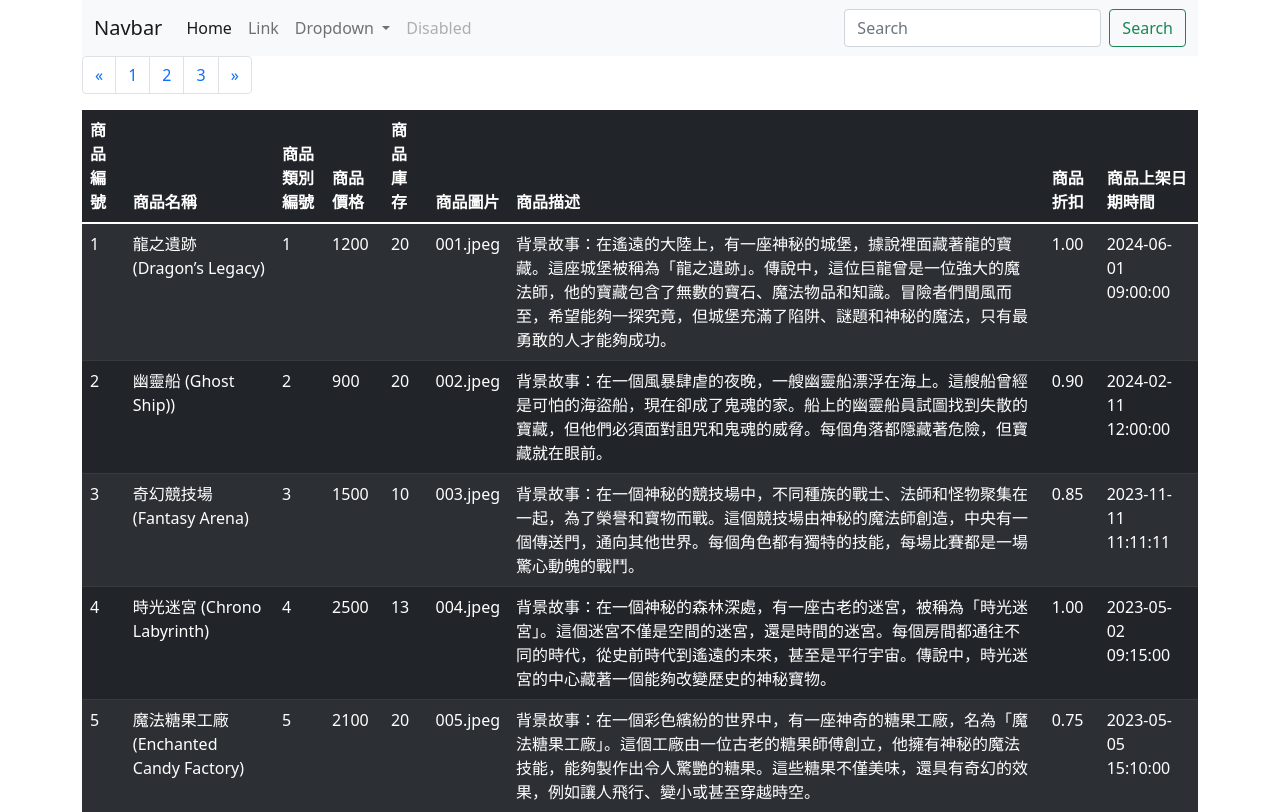
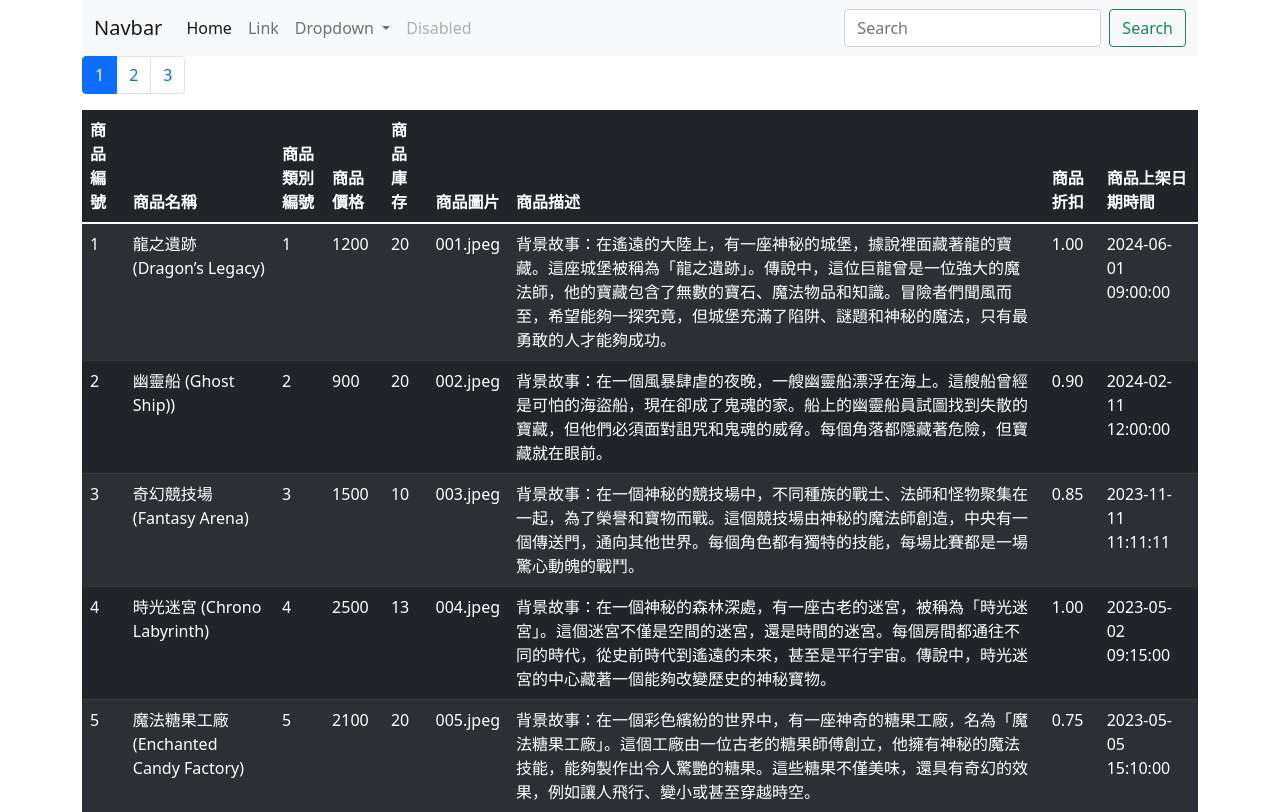
Before and after one commit to PoChengLo/Midterm-topic, a PHP site: page /prodindex.php in a window 1280 px wide. Shown: the top 812 px of the page. Run offline with PHP 8.4, Linux system fonts and the light colour scheme; data comes from the database, SQL or seed files in the repository.

```diff
--- a/popo/prodindex.php
+++ b/popo/prodindex.php
@@ -2,7 +2,7 @@
 //每頁有5筆資料
 $perPage = 5;
 
-$page = isset($_GET['page']) ? intval($_GET['page']) : 0;
+$page = isset($_GET['page']) ? intval($_GET['page']) : 1;
 
 require __DIR__ . '/db-connect-setting.php';
 $totalSql = "SELECT COUNT(*) FROM PRODLIST";
@@ -12,9 +12,9 @@ $totalRows = $pdo->query($totalSql)->fetch(PDO::FETCH_NUM)[0];
 $totalPages = ceil($totalRows / $perPage);
 //取得該頁資料
 $sql = sprintf(
-  "SELECT * FROM PRODLIST LIMIT %s, %s",
-  ($page - 5) + $perPage,
-  $perPage
+  "SELECT * FROM PRODLIST LIMIT %d OFFSET %d",
+  $perPage,
+  ($page - 1) * $perPage
 );
 
 $rows = $pdo->query($sql)->fetchAll();
@@ -28,19 +28,15 @@ $rows = $pdo->query($sql)->fetchAll();
     <div class="col">
       <nav aria-label="Page navigation example">
         <ul class="pagination">
-          <li class="page-item">
-            <a class="page-link" href="#" aria-label="Previous">
-              <span aria-hidden="true">&laquo;</span>
-            </a>
-          </li>
-          <li class="page-item"><a class="page-link" href="#">1</a></li>
-          <li class="page-item"><a class="page-link" href="#">2</a></li>
-          <li class="page-item"><a class="page-link" href="#">3</a></li>
-          <li class="page-item">
-            <a class="page-link" href="#" aria-label="Next">
-              <span aria-hidden="true">&raquo;</span>
-            </a>
-          </li>
+          <?php
+          for ($i = 1; $i <= $totalPages; $i++) :
+          ?>
+            <li class="page-item <?= $i == $page ? 'active' : '' ?>">
+              <a class="page-link" href="?page=<?= $i ?>"><?= $i ?></a>
+            </li>
+          <?php
+          endfor;
+          ?>
         </ul>
       </nav>
     </div>
```
